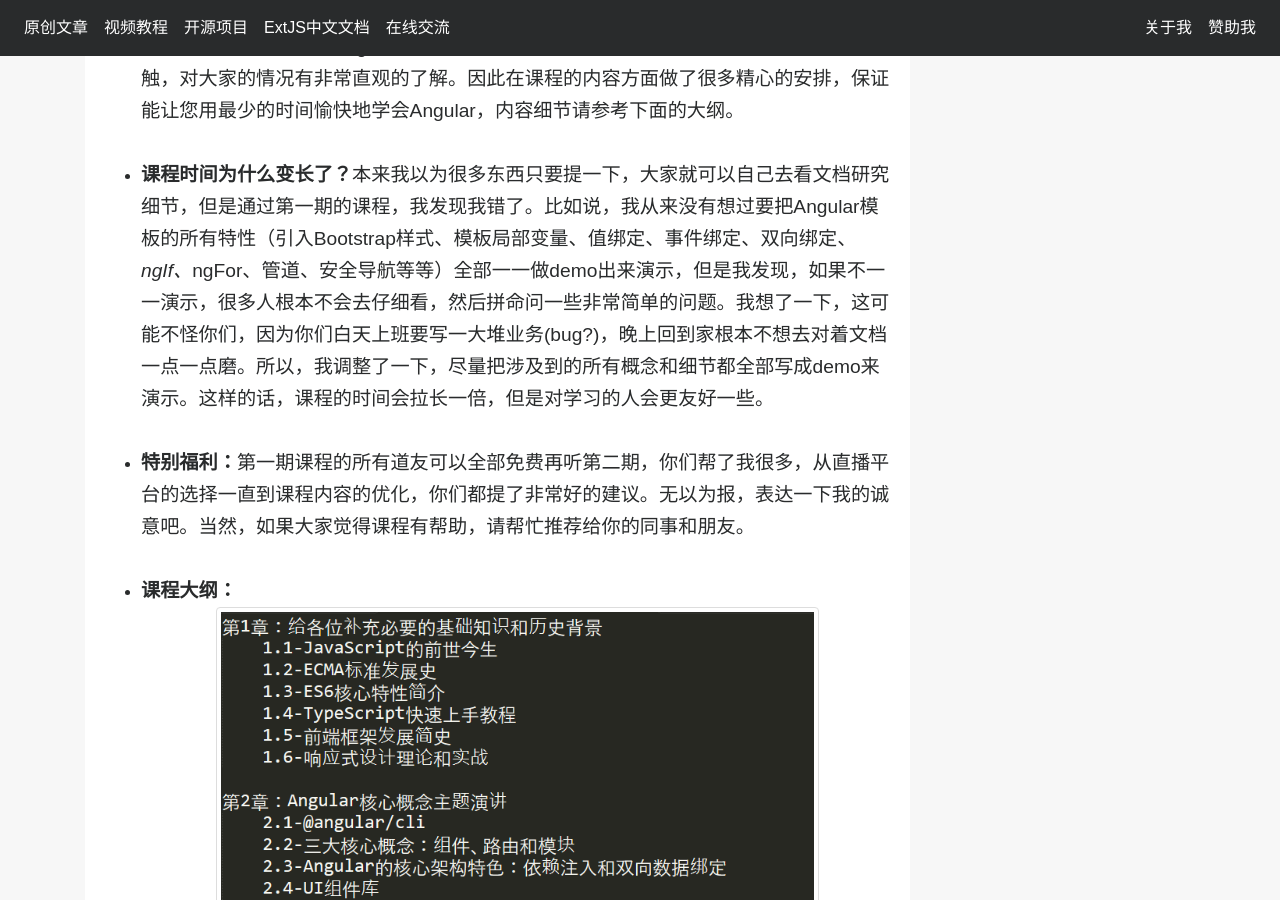
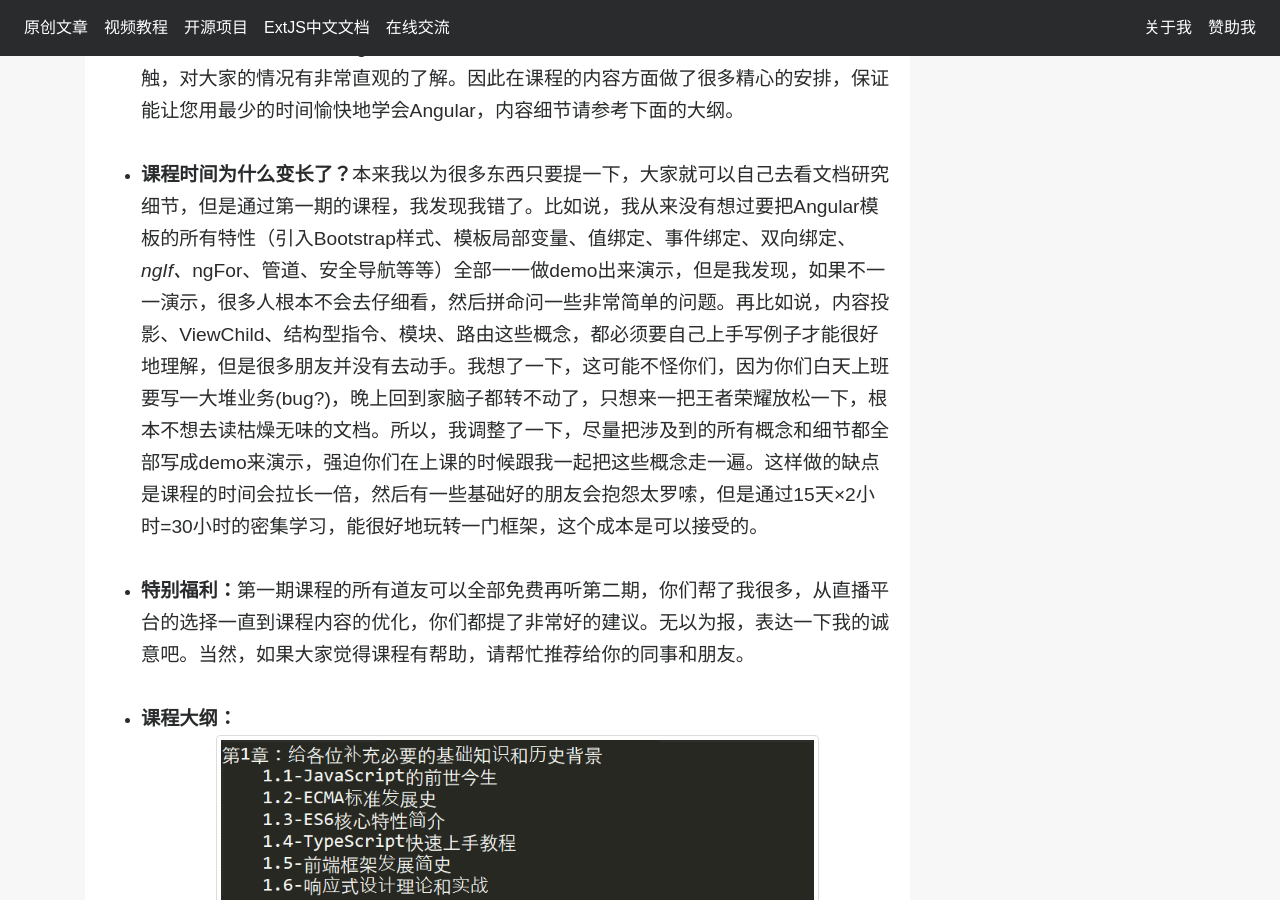
Before and after one commit to dukuiran/damoqiongqiu.github.io, a Jekyll site: the page built from _posts/2017-08-15-angular-course-phase2.markdown, in a window 1280 px wide and 900 px high, scrolled down 1178 px. Built offline with Jekyll 4.4.1, drawn with Linux system fonts in a browser that asks for light colours; nearby versions of some CDN libraries.

Commit message:
更新内容

```diff
--- a/_posts/2017-08-15-angular-course-phase2.markdown
+++ b/_posts/2017-08-15-angular-course-phase2.markdown
@@ -21,7 +21,7 @@ excerpt: NG1702-第二期课程报名中
 
 - **有什么优点：**我从2013年开始接触AngularJS，发布了大量免费开源的视频教程、文章等。最近一年专职负责Angular在中国的推广工作，和全国40多家企业的前端团队有过接触，对大家的情况有非常直观的了解。因此在课程的内容方面做了很多精心的安排，保证能让您用最少的时间愉快地学会Angular，内容细节请参考下面的大纲。
 
-- **课程时间为什么变长了？**本来我以为很多东西只要提一下，大家就可以自己去看文档研究细节，但是通过第一期的课程，我发现我错了。比如说，我从来没有想过要把Angular模板的所有特性（引入Bootstrap样式、模板局部变量、值绑定、事件绑定、双向绑定、*ngIf、*ngFor、管道、安全导航等等）全部一一做demo出来演示，但是我发现，如果不一一演示，很多人根本不会去仔细看，然后拼命问一些非常简单的问题。我想了一下，这可能不怪你们，因为你们白天上班要写一大堆业务(bug?)，晚上回到家根本不想去对着文档一点一点磨。所以，我调整了一下，尽量把涉及到的所有概念和细节都全部写成demo来演示。这样的话，课程的时间会拉长一倍，但是对学习的人会更友好一些。
+- **课程时间为什么变长了？**本来我以为很多东西只要提一下，大家就可以自己去看文档研究细节，但是通过第一期的课程，我发现我错了。比如说，我从来没有想过要把Angular模板的所有特性（引入Bootstrap样式、模板局部变量、值绑定、事件绑定、双向绑定、*ngIf、*ngFor、管道、安全导航等等）全部一一做demo出来演示，但是我发现，如果不一一演示，很多人根本不会去仔细看，然后拼命问一些非常简单的问题。再比如说，内容投影、ViewChild、结构型指令、模块、路由这些概念，都必须要自己上手写例子才能很好地理解，但是很多朋友并没有去动手。我想了一下，这可能不怪你们，因为你们白天上班要写一大堆业务(bug?)，晚上回到家脑子都转不动了，只想来一把王者荣耀放松一下，根本不想去读枯燥无味的文档。所以，我调整了一下，尽量把涉及到的所有概念和细节都全部写成demo来演示，强迫你们在上课的时候跟我一起把这些概念走一遍。这样做的缺点是课程的时间会拉长一倍，然后有一些基础好的朋友会抱怨太罗嗦，但是通过15天×2小时=30小时的密集学习，能很好地玩转一门框架，这个成本是可以接受的。
 
 - **特别福利：**第一期课程的所有道友可以全部免费再听第二期，你们帮了我很多，从直播平台的选择一直到课程内容的优化，你们都提了非常好的建议。无以为报，表达一下我的诚意吧。当然，如果大家觉得课程有帮助，请帮忙推荐给你的同事和朋友。
 
```
